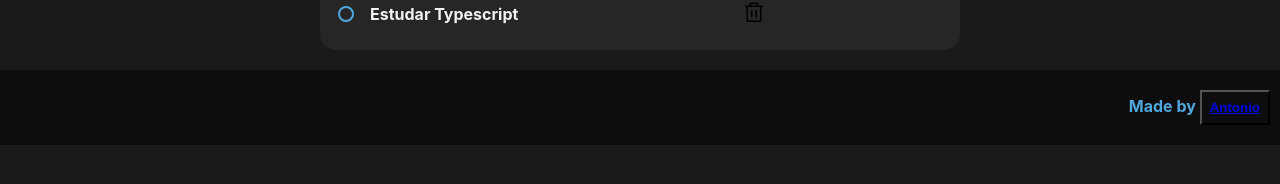
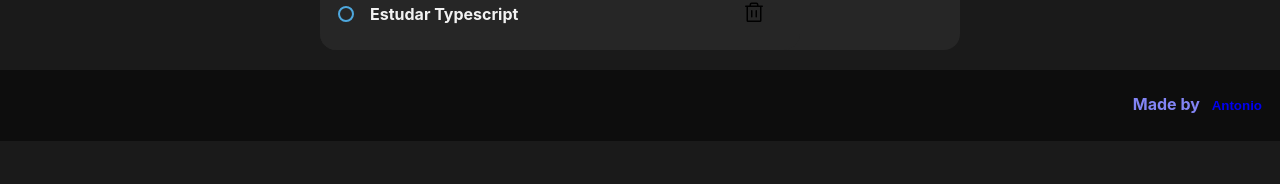
Before and after one commit to antoniobiasotti/01.2-desafio-reactjs, a React (Vite) app: page / in a window 1280 px wide. Shown: the part 502-686 px from the top of the page. Built offline with nearby package versions, Linux system fonts and the light colour scheme.

Commit message:
styling Footer component

```diff
--- a/src/components/Footer.module.css
+++ b/src/components/Footer.module.css
@@ -5,6 +5,7 @@
 
     display: flex;
     justify-content: right;
+    align-items: center;
 
     padding: 1.25rem 0rem;
     margin-top: 20px;
@@ -12,19 +13,24 @@
 
 .Footer p {
     margin-right: 10px;
-}
-
-.Footer a {
-
+    color: var(--purple);
 }
 
 .Footer button {
     background-color: var(--gray-700);
     cursor: pointer;
     padding: 8px;
-
+    border: none;
 }
 
-.Footer button:hover {
+.Footer a{
+    text-decoration: none;
+}
 
+.Footer a:hover {
+    color: var(--blue);
 }
+
+.Footer a:visited {
+    text-decoration: none;
+}
```
